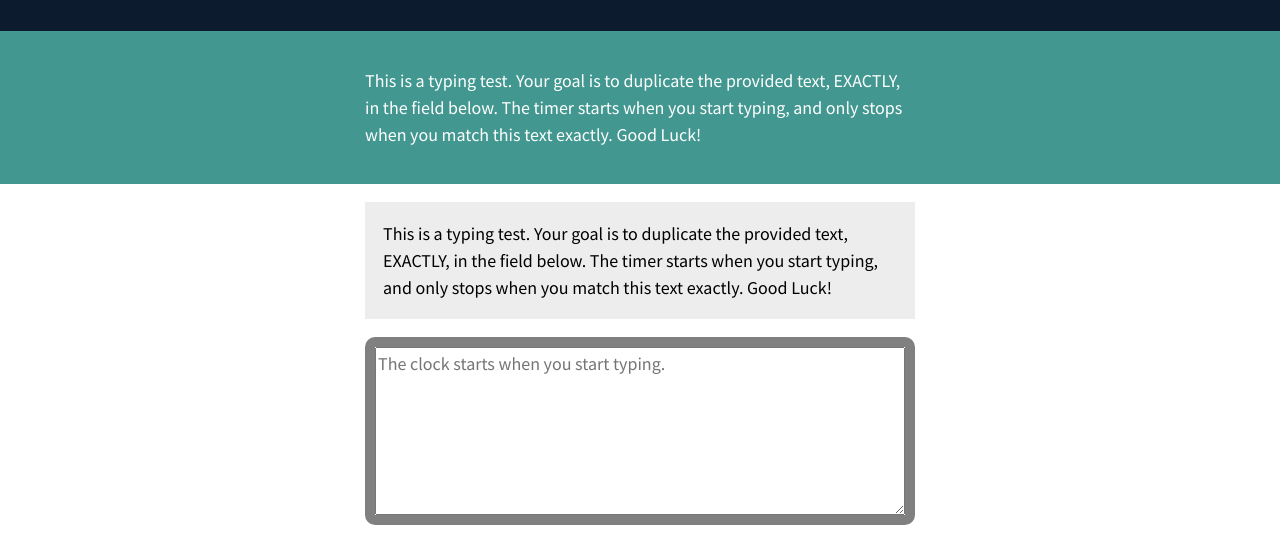
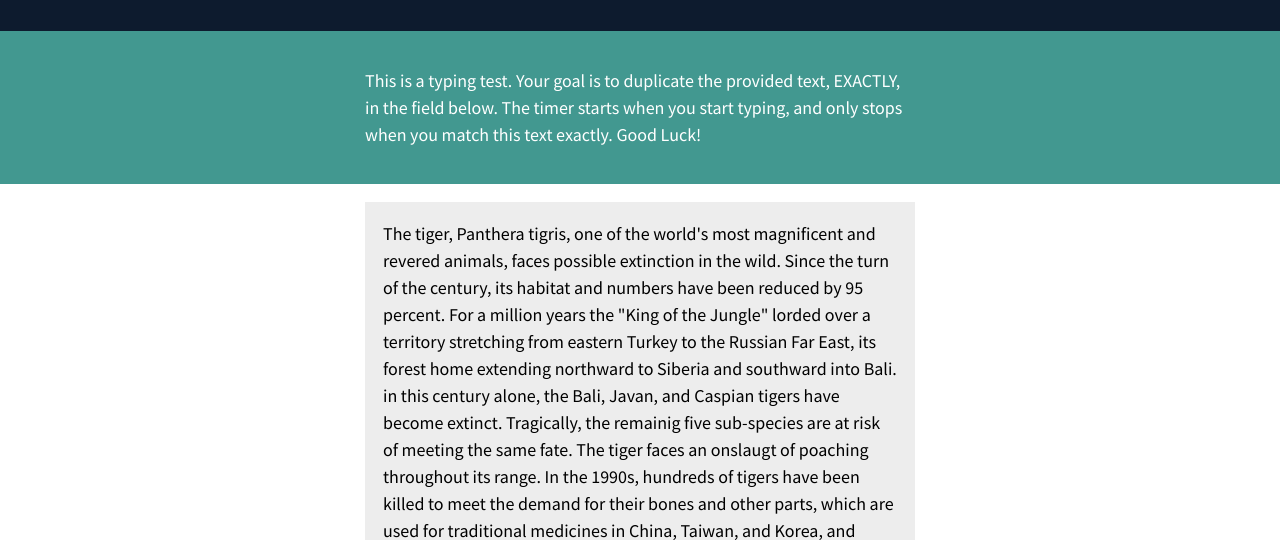
Before and after one commit to bushan4216/lun-2, a plain HTML site: page index.html in a window 1280 px wide. Shown: the part 107-647 px from the top of the page. Drawn offline with Linux system fonts and the light colour scheme.

Commit message:
Update index.html

```diff
--- a/index.html
+++ b/index.html
@@ -20,7 +20,11 @@
         </article><!-- .intro -->
         <section class="test-area">
             <div id="origin-text">
-                <p>This is a typing test. Your goal is to duplicate the provided text, EXACTLY, in the field below. The timer starts when you start typing, and only stops when you match this text exactly. Good Luck!</p>
+                <p> The tiger, Panthera tigris, one of the world's most magnificent and revered animals, faces possible extinction in the wild. Since the turn of the century, its habitat and numbers have been reduced by 95 percent.
+                    For a million years the "King of the Jungle" lorded over a territory stretching from eastern Turkey to the Russian Far East, its forest home extending northward to Siberia and southward into Bali. in this century
+                    alone, the Bali, Javan, and Caspian tigers have become extinct. Tragically, the remainig five sub-species are at risk of meeting the same fate. The tiger faces an onslaugt of poaching throughout its range. In the
+                    1990s, hundreds of tigers have been killed to meet the demand for their bones and other parts, which are used for traditional medicines in China, Taiwan, and Korea, and exported to Chinese communities all over the
+                     world, including those in Australia, Europe, and the USA.</p>
             </div><!-- #origin-text -->
 
             <div class="test-wrapper">
```
